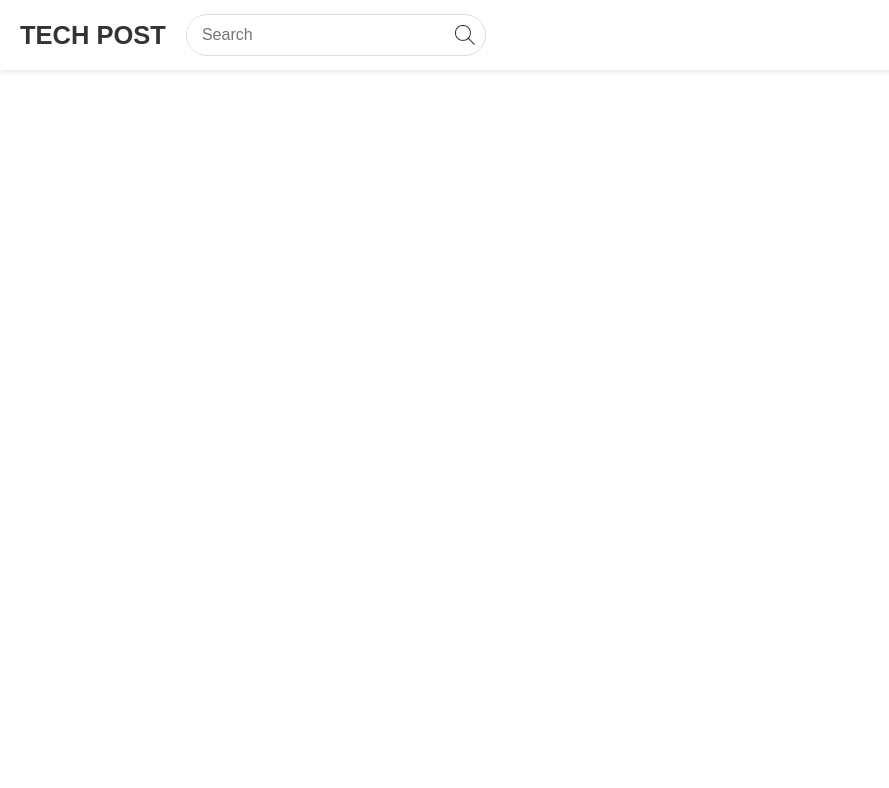
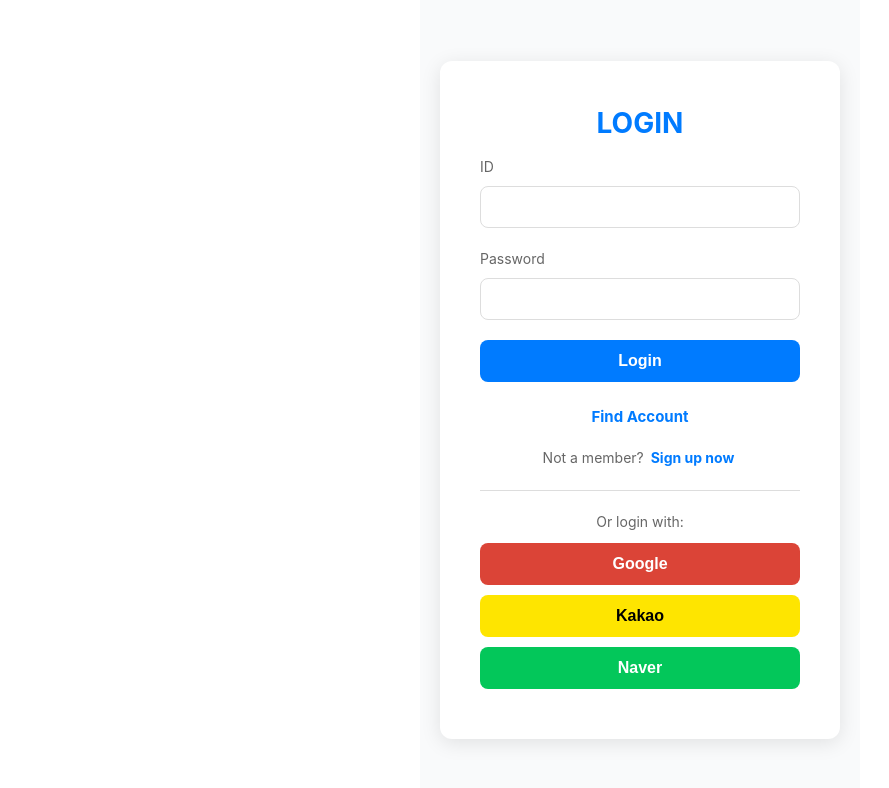
Before and after one commit to dhk5646/vue-study, a Vue app: page /login in a window 1280 px wide. Before the commit this address had no page. Shown: the top 788 px of the page, without its empty margins (0-889 px from the left). Built offline with nearby package versions, Linux system fonts and the light colour scheme.

Commit message:
feature/223600858300 로그인기능 개발 (#13)
Co-authored-by: dhk5646@gmail.com <>

```diff
--- a/src/App.vue
+++ b/src/App.vue
@@ -1,23 +1,28 @@
 <template>
   <div id="app">
     <div class="header-container">
-      <HeaderView />
+      <HeaderView v-show="isShowHeader" />
     </div>
-    <div class="content-container">
+
+    <!-- 콘텐츠 컨테이너에서 패딩을 조건부로 설정 -->
+    <div :class="['content-container', { 'has-header': isShowHeader }]">
       <RouterView />
     </div>
   </div>
 </template>
 
-<script lang="ts">
+<script setup lang="ts">
 import HeaderView from '@/components/layout/HeaderView.vue'
+import { computed } from 'vue'
+import { useRoute } from 'vue-router'
 
-export default {
-  name: 'App',
-  components: {
-    HeaderView,
-  },
-};
+// 헤더를 숨길 페이지 목록
+const hideHeaderRoutes = ['login', 'signup', 'terms'];
+
+const route = useRoute();
+
+// 현재 라우트 이름이 목록에 없을 때만 헤더를 표시
+const isShowHeader = computed(() => !hideHeaderRoutes.includes(route.name as string))
 </script>
 
 <style scoped>
@@ -36,7 +41,12 @@
 }
 
 .content-container {
-  margin-top: 80px; /* 헤더 높이만큼 여백 추가 */
+  /* 기본 패딩 없음 */
+}
+
+/* 헤더가 있을 때만 패딩 적용 */
+.content-container.has-header {
+  padding-top: 80px; /* 헤더 높이만큼 패딩 추가 */
 }
 
 .logo {
--- a/src/components/layout/HeaderView.vue
+++ b/src/components/layout/HeaderView.vue
@@ -1,7 +1,7 @@
 <template>
   <header class="header">
     <div class="logo-container">
-      <h1 class="logo-text">TECH POST</h1> <!-- 로고 텍스트 추가 -->
+      <h1 class="logo-text">TECH POST</h1>
       <!-- 데스크탑 화면에서만 검색창 표시 -->
       <div class="search-container desktop-only">
         <input
@@ -36,6 +36,9 @@
           <img src="@/assets/images/search.png" alt="Search Icon" class="search-icon"/>
         </button>
       </div>
+
+      <!-- 로그인 버튼 추가 -->
+      <button class="login-button" @click="goToLogin">Login</button>
     </div>
   </header>
 </template>
@@ -43,6 +46,7 @@
 <script setup lang="ts">
 import { ref } from 'vue';
 import eventBus from '@/common/eventBus';
+import router from '@/router'
 
 const searchQuery = ref('');
 const showMobileSearch = ref(false);
@@ -62,6 +66,11 @@
 const clearSearch = () => {
   searchQuery.value = '';
 };
+
+// 로그인 페이지로 이동하는 함수
+const goToLogin = () => {
+  router.push({ name: 'login' }); // 'login' 라우트로 이동
+};
 </script>
 
 <style scoped>
@@ -70,9 +79,9 @@
   display: flex;
   align-items: center;
   padding: 0 20px;
-  background: white; /* 배경 색 추가 */
+  background: white;
   box-shadow: 0 2px 5px rgba(0, 0, 0, 0.1);
-  justify-content: space-between; /* 모바일에서 우측 섹션과 로고 섹션 간격 유지 */
+  justify-content: space-between;
 }
 
 .logo-container {
@@ -81,11 +90,11 @@
 }
 
 .logo-text {
-  font-family: 'Spoqa Han Sans', sans-serif; /* 모던한 폰트 적용 */
-  font-size: 1.7em; /* 로고 크기 조정 (필요에 따라 조정 가능) */
-  font-weight: 900; /* 볼드 효과 적용 */
-  margin-right: 20px; /* 로고와 검색창 간격 조정 */
-  color: #333; /* 텍스트 색상 설정 */
+  font-family: 'Spoqa Han Sans', sans-serif;
+  font-size: 1.7em;
+  font-weight: 900;
+  margin-right: 20px;
+  color: #333;
 }
 
 .search-container {
@@ -94,8 +103,8 @@
   border: 1px solid #ddd;
   border-radius: 25px;
   overflow: hidden;
-  width: 300px; /* 기본 너비 설정 */
-  max-width: 100%; /* 최대 너비를 100%로 설정하여 화면 크기에 맞춤 */
+  width: 300px;
+  max-width: 100%;
 }
 
 .search-input {
@@ -103,8 +112,8 @@
   padding: 10px 15px;
   outline: none;
   font-size: 16px;
-  flex: 1; /* 남은 공간을 채우도록 설정 */
-  width: 0; /* flexbox 내에서 flex 기준으로 너비 조정 */
+  flex: 1;
+  width: 0;
 }
 
 .search-button {
@@ -112,8 +121,8 @@
   background: none;
   cursor: pointer;
   padding: 10px;
-  display: flex; /* 아이콘 정렬을 위한 flex */
-  align-items: center; /* 세로 정렬 */
+  display: flex;
+  align-items: center;
 }
 
 .search-icon {
@@ -144,7 +153,7 @@
   display: flex;
   align-items: center;
   box-shadow: 0 2px 5px rgba(0, 0, 0, 0.1);
-  z-index: 1000; /* 다른 요소 위에 나타나도록 설정 */
+  z-index: 1000;
   padding: 0 20px;
 }
 
@@ -156,7 +165,6 @@
   flex: 1;
 }
 
-/* 검색어 초기화를 위한 X 버튼 */
 .clear-button {
   background: none;
   border: none;
@@ -173,13 +181,26 @@
   display: none;
 }
 
-/* 모바일에서 스타일 조정 */
+.login-button {
+  background-color: #007bff;
+  border: none;
+  color: white;
+  padding: 10px 20px;
+  text-align: center;
+  text-decoration: none;
+  display: inline-block;
+  font-size: 15px;
+  margin-left: 20px;
+  border-radius: 25px;
+  cursor: pointer;
+}
+
 @media (max-width: 768px) {
   .search-container.desktop-only {
-    display: none; /* 데스크탑용 검색창 숨기기 */
+    display: none;
   }
   .mobile-only {
-    display: flex; /* 모바일에서 돋보기 버튼 보이기 */
+    display: flex;
   }
 }
 </style>
--- a/src/router/index.ts
+++ b/src/router/index.ts
@@ -7,7 +7,12 @@
       path: '/',
       name: 'tech-blog-post',
       component: () => import('@/views/TechBlogPost.vue')
-    }
+    },
+    {
+      path: '/login',
+      name: 'login',
+      component: () => import('@/views/Login.vue')
+    },
   ]
 })
 
--- /dev/null
+++ b/src/views/Login.vue
@@ -0,0 +1,251 @@
+<template>
+  <div class="login-container">
+    <div class="login-box">
+      <h3 class="login-title">LOGIN</h3>
+      <form @submit.prevent="handleLogin">
+        <div class="form-group">
+          <label for="id">ID</label>
+          <input type="id" id="id" v-model="id" required />
+        </div>
+        <div class="form-group">
+          <label for="password">Password</label>
+          <input type="password" id="password" v-model="password" required />
+        </div>
+        <div class="button-group">
+          <button type="submit" class="login-button">Login</button>
+        </div>
+        <router-link to="/find-account" class="find-account-link">Find Account</router-link>
+        <p class="signup-text">Not a member? <router-link to="/signup" class="signup-link">Sign up now</router-link></p>
+      </form>
+      <hr class="divider" />
+      <div class="social-login">
+        <p class="social-text">Or login with:</p>
+        <button class="social-button google" @click="handleSocialLogin('Google')">Google</button>
+        <button class="social-button kakao" @click="handleSocialLogin('Kakao')">Kakao</button>
+        <button class="social-button naver" @click="handleSocialLogin('Naver')">Naver</button>
+      </div>
+    </div>
+  </div>
+</template>
+
+<script setup lang="ts">
+import { ref } from 'vue';
+import { useRouter } from 'vue-router';
+import apiClient from '@/common/api/apiClient'
+
+const id = ref('');
+const password = ref('');
+const router = useRouter();
+
+const handleLogin = async () => {
+
+  try {
+    const response = await apiClient.get(`/login`, {
+      params: {
+        id:id.value,
+        password:password.value,
+      }
+    });
+
+    if(response.data.isValid) {
+      alert('성공');
+      await router.push({ name: 'home' });
+    } else {
+      alert('실패');
+    }
+
+  } catch (error) {
+    console.error('Failed to fetch tech blog posts:', error);
+  }
+};
+
+// 추가된 소셜 로그인 핸들러
+const handleSocialLogin = (provider: string) => {
+  alert(`${provider} 로그인 버튼 클릭`);
+  // 여기에 실제 소셜 로그인 로직을 추가하세요.
+};
+</script>
+
+<style scoped>
+.login-container {
+  display: flex;
+  justify-content: center;
+  align-items: center;
+  height: 100vh;
+  background-color: #f9fafb;
+  padding: 20px;
+}
+
+.login-box {
+  background: white;
+  padding: 40px;
+  border-radius: 12px;
+  box-shadow: 0 4px 20px rgba(0, 0, 0, 0.1);
+  width: 400px; /* 넓이를 400px로 변경 */
+  text-align: center;
+  transition: box-shadow 0.3s ease; /* transform 제거 */
+}
+
+.login-box:hover {
+  box-shadow: 0 6px 25px rgba(0, 0, 0, 0.15);
+}
+
+.login-title {
+  margin-bottom: 10px;
+  font-size: 28px;
+  font-weight: bold;
+  color: #007bff; /* 색상 변경 */
+}
+
+.login-subtitle {
+  font-size: 16px;
+  color: #666;
+  margin-bottom: 20px;
+}
+
+.form-group {
+  margin-bottom: 20px;
+  text-align: left;
+}
+
+.form-group label {
+  display: block;
+  margin-bottom: 8px;
+  font-size: 14px;
+  color: #666;
+}
+
+.form-group input {
+  width: 100%;
+  padding: 12px;
+  border: 1px solid #ddd;
+  border-radius: 8px;
+  font-size: 14px;
+  transition: border-color 0.3s ease;
+}
+
+.form-group input:focus {
+  outline: none;
+  border-color: #007bff;
+  box-shadow: 0 0 5px rgba(0, 123, 255, 0.3);
+}
+
+.button-group {
+  margin-bottom: 10px; /* 로그인 버튼과 계정 찾기 링크 사이의 여백 */
+}
+
+.login-button {
+  width: 100%; /* 버튼을 전체 너비로 설정 */
+  padding: 12px;
+  background-color: #007bff;
+  color: white;
+  border: none;
+  border-radius: 8px;
+  cursor: pointer;
+  font-size: 16px;
+  font-weight: bold;
+  transition: background-color 0.3s ease; /* transform 제거 */
+}
+
+.login-button:hover {
+  background-color: #0056b3;
+}
+
+.find-account-link {
+  display: inline-block; /* 인라인 블록으로 설정 */
+  margin-top: 10px; /* 위쪽 여백 추가 */
+  color: #007bff; /* 텍스트 색상 */
+  font-weight: bold; /* 굵게 */
+  text-decoration: none; /* 링크의 기본 텍스트 장식 제거 */
+}
+
+.find-account-link:hover {
+  text-decoration: underline; /* 호버 시 텍스트 장식 추가 */
+}
+
+.signup-text {
+  margin-top: 15px;
+  font-size: 14px;
+  color: #666;
+}
+
+.signup-link {
+  color: #007bff;
+  font-weight: bold;
+  text-decoration: none;
+}
+
+.signup-link:hover {
+  text-decoration: underline;
+}
+
+/* 구분선 스타일 */
+.divider {
+  margin: 20px 0; /* 위아래 여백 */
+  border: 0; /* 기본 테두리 제거 */
+  height: 1px; /* 두께 */
+  background-color: #ddd; /* 색상 */
+}
+
+/* 소셜 로그인 스타일 */
+.social-login {
+  margin-top: 20px;
+}
+
+.social-text {
+  margin-bottom: 10px;
+  font-size: 14px;
+  color: #666;
+}
+
+.social-button {
+  width: 100%;
+  padding: 12px;
+  border: none;
+  border-radius: 8px;
+  cursor: pointer;
+  font-size: 16px;
+  font-weight: bold;
+  transition: background-color 0.3s ease;
+  margin-bottom: 10px; /* 버튼 간의 간격 */
+}
+
+.social-button.google {
+  background-color: #db4437; /* Google 색상 */
+  color: white;
+}
+
+.social-button.google:hover {
+  background-color: #c13528;
+}
+
+.social-button.kakao {
+  background-color: #fee500; /* Kakao 색상 */
+  color: black;
+}
+
+.social-button.kakao:hover {
+  background-color: #fbdc00;
+}
+
+.social-button.naver {
+  background-color: #03c75a; /* Naver 색상 */
+  color: white;
+}
+
+.social-button.naver:hover {
+  background-color: #02b84c;
+}
+
+/* 반응형 스타일 */
+@media (max-width: 768px) {
+  .login-box {
+    width: 100%;
+    padding: 30px;
+  }
+
+  .login-title {
+    font-size: 24px;
+  }
+}
+</style>
```
